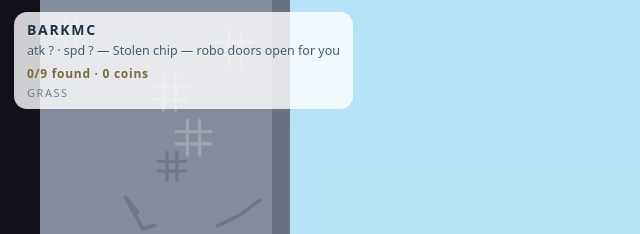
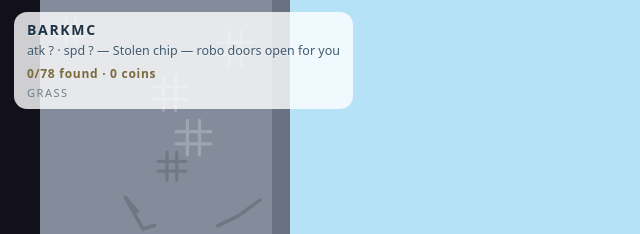
Before and after one commit to Xanboo78o/bark, a plain HTML site: page sandbox.html in a window 1280 px wide. Shown: the top 234 px of the page, 0-640 px from the left. Drawn offline with Linux system fonts and the light colour scheme; animation ran at ten frames a second.

Commit message:
Restore spikes, checkpoint at kennels, and sign the level with coins
The spike system went out with the reverted 126x126 level, but the island was
rebuilt using spike tiles -- so '^' was inert and the coin pit on the floor was
a 9-deep hole with nothing to kill you and no way out. That's the trap Adam got
stuck in.

- Spikes kill again, and respawn is now the LAST KENNEL touched rather than the
  start, so a miss costs the walk back and nothing more.
- Kennels cut from 16 to the 6 that sit before an actual gate. A kennel is a
  decision point; scattering them stops it meaning "you need someone else here".
- Coins are the signposting now, Mario-style: a run along the floor says keep
  going, an ARC over a gap says jump from about there, a vertical line up the
  blank right-hand wall is the only thing telling you it can be climbed at all.
- coin() refuses to place inside solid rock, which caught 13 of the floor trail
  walking straight into Knight's pillar and Alien's ledge.

Co-Authored-By: Claude Opus 5 <noreply@anthropic.com>

```diff
--- a/sandbox.html
+++ b/sandbox.html
@@ -552,9 +552,10 @@ fill(16, GROUND_ROW-2, 4, 1, '#');                        // the little start le
 // ── KENNELS. Pinned to the REAL floor height at each column, never a fixed row:
 // the floor is wavy, so a fixed row buries them wherever it dips. Thick on the
 // ground because swapping IS the game -- you should never be far from a change.
+// One before each gate and nowhere else. A kennel is a decision point -- scatter
+// them and they stop meaning "you need someone else for this".
 const kennelFloor = c => GROUND_ROW + WAVE[(((c-4)/8)|0) % WAVE.length];
-[8, 26, 42, 58, 76, 92, 105, 120, 134, 140, 162, 174, 190, 200, 226, 240]
-  .forEach(c => put(c, kennelFloor(c) - 1, 'K'));
+[8, 60, 104, 142, 172, 222].forEach(c => put(c, kennelFloor(c) - 1, 'K'));
 
 // ── 2. CRATES + THE HEAVY BLOCK. First thing you meet: the shove verb.
 fill(46, GROUND_ROW-5, 1, 5, '#');                        // a step you can't make
@@ -636,12 +637,42 @@ put(38, 179, 'K');
 // others can't — the pit floors are the consolation prize for picking wrong.
 // [col, row, tier] — silver where anyone can reach, green behind an ability, red on
 // top of the two walls almost nobody gets over. Worth 20 all told.
-const COINS = [
-  [30,229,0], [96,228,0], [168,229,0], [232,210,0],
-  [199,61,1], [124,77,1], [46,GROUND_ROW-7,1],
-  [34,139,2], [154,GROUND_ROW+4,2],
-].map(([c,r,tier]) => ({ x:c*T + T/2, y:r*T + T/2, got:false, tier,
-                         ph:(c*7 + r*3) % 12 }));
+// Coins are the level's signposting. A run of them along the ground just says
+// "keep going"; an ARC over a gap says "jump here, from about there"; a vertical
+// line up a blank wall says "this is climbable, and you'll need someone who can".
+// Mario has taught everyone to read these without being told.
+const COINS = [];
+const coin = (c, r, tier) => {
+  const t = grid[r] && grid[r][c];                 // a trail run along the floor
+  if(t === '#' || t === 'd' || t === undefined) return;   // walks into pillars --
+  COINS.push({ x:c*T + T/2, y:r*T + T/2, got:false,       // drop those rather than
+               tier, ph:(c*7 + r*3) % 12 });               // bury them in rock
+};
+const floorY = c => GROUND_ROW + WAVE[(((c-4)/8)|0) % WAVE.length];
+
+// breadcrumbs along the whole floor: the tutorial's "this way"
+for(let c = 16; c < 244; c += 6) if(c < 148 || c > 160) coin(c, floorY(c) - 3, 0);
+
+// an ARC over Alien's ledge -- peaks above what a normal jump reaches
+[[108,-5],[110,-7],[112,-8],[114,-7],[116,-5]].forEach(([c,d]) => coin(c, floorY(c)+d, 1));
+
+// an arc across the airplane chasm, sagging like his glide actually does
+[[148,-9],[151,-8],[154,-7],[157,-6],[160,-5]].forEach(([c,d]) => coin(c, floorY(c)+d, 1));
+
+// a vertical line up the wall-jump face: the only thing telling you it's climbable
+for(let r = GROUND_ROW-24; r > 100; r -= 5) coin(235, r, 1);
+
+// a trail along the stepped platforms, back left toward the Target
+[[222,86],[212,82],[201,78],[189,76],[177,72],[164,70],[151,66],[139,64]]
+  .forEach(([c,r]) => coin(c, r, 1));
+coin(199, 60, 2);                       // the high shelf above the steps
+
+// into the dig fork -- and the pocket branch pays the best on the island
+[[86,90],[84,96],[82,100]].forEach(([c,r]) => coin(c, r, 0));
+[[70,106],[64,106],[50,120],[44,120],[34,142]].forEach(([c,r]) => coin(c, r, 1));
+coin(32, 142, 2);
+[[78,120],[78,132],[70,146],[62,158],[48,174]].forEach(([c,r]) => coin(c, r, 1));
+coin(24, 178, 2);                       // sitting on End
 const COIN_TOTAL = COINS.reduce((a,c) => a + COIN_TIERS[c.tier].value, 0);
 let coinsGot = 0, coinValue = 0;
 const coinLabel = () => `${coinsGot}/${COINS.length} found · ${coinValue} coins`;
@@ -714,6 +745,7 @@ function solidFor(ch, c, r){
   if(t==='d') return ch.move !== 'dig';
   if(t==='B') return !plasmaOpen;
   if(t==='R'){ const d = doorAt(c,r); return !(d && d.open); }
+  if(t==='^') return false;              // spikes kill, they don't block
   return !!crateAt(c, r);          // crates are solid to everything, including each other
 }
 const isDirt = (c,r) => c>=0&&c<MAP_W&&r>=0&&r<MAP_H && grid[r][c]==='d';
@@ -779,6 +811,23 @@ function drawDark(){
   const a = player.face > 0 ? 0 : Math.PI;
   ctx.arc(hx, hy, 190, a - 0.62, a + 0.62); ctx.closePath(); ctx.fill();
   ctx.restore();
+}
+
+// ───────────────────────────────────────────── spikes
+// A pit you can't climb out of has to kill you, or it's just a trap. Respawn is
+// the LAST KENNEL you touched, so the cost is the walk back and nothing else.
+let checkX = 8*T, checkY = 0;
+function spiked(){
+  const c0=Math.floor((player.x+4)/T), c1=Math.floor((player.x+player.w-5)/T);
+  const r0=Math.floor((player.y+4)/T), r1=Math.floor((player.y+player.h-3)/T);
+  for(let r=r0;r<=r1;r++) for(let c=c0;c<=c1;c++)
+    if(c>=0&&c<MAP_W&&r>=0&&r<MAP_H&&grid[r][c]==='^') return true;
+  return false;
+}
+function respawn(){
+  player.x = checkX; player.y = checkY;
+  player.vx = player.vy = 0; player.zoom = 0; player.flightT = 0; player.lift = 0;
+  snd('pop');
 }
 
 // ───────────────────────────────────────────── crates
@@ -1309,7 +1358,10 @@ function rosterKey(e){
 function nearKennel(){
   const cx = (player.x+player.w/2)/T, cy = (player.y+player.h/2)/T;
   for(let r=0;r<MAP_H;r++) for(let c=0;c<MAP_W;c++)
-    if(grid[r][c]==='K' && Math.abs(c+0.5-cx)<1.4 && Math.abs(r+1-cy)<2) return {c,r};
+    if(grid[r][c]==='K' && Math.abs(c+0.5-cx)<1.4 && Math.abs(r+1-cy)<2){
+      checkX = c*T - 2; checkY = (r)*T - player.h;   // it's a checkpoint too
+      return {c,r};
+    }
   return null;
 }
 
@@ -1414,6 +1466,8 @@ function update(dt){
   player.onGround = false;
   player.x += player.vx*dt; collide('x');
   player.y += player.vy*dt; collide('y');
+
+  if(spiked()) respawn();
 
   // footsteps pace themselves off the walk cycle, so they speed up when he does
   if(player.onGround && Math.abs(player.vx) > 25 && !player.digging){
```
